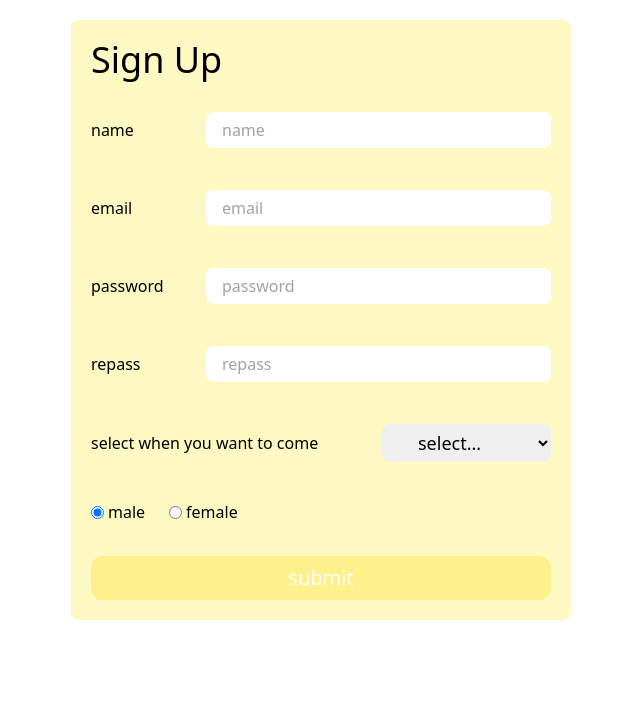
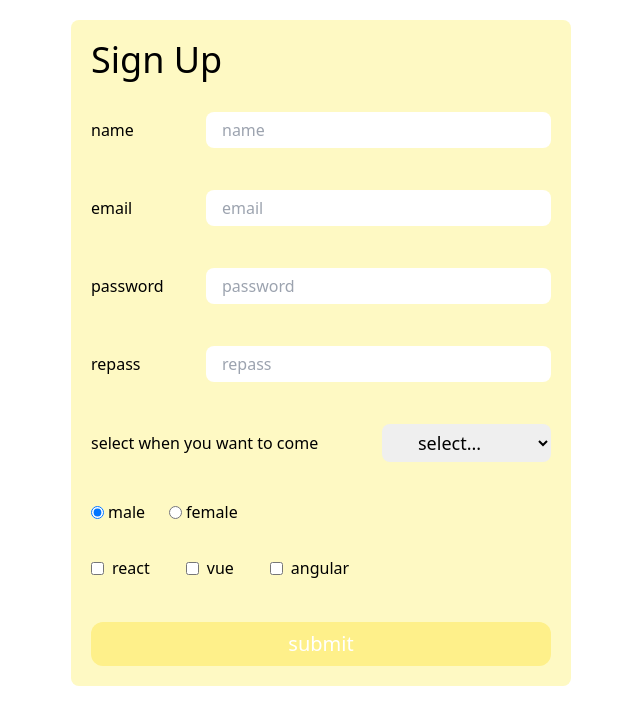
Before and after one commit to AliKouchekzade/form-app, a React (Create React App) app: page / in a window 1280 px wide. Shown: the top 724 px of the page, without its empty margins (319-959 px from the left). Built offline with nearby package versions, Linux system fonts and the light colour scheme.

Commit message:
checkBox input

```diff
--- /dev/null
+++ b/src/common/checkbox.js
@@ -0,0 +1,32 @@
+const CheckBox = ({ formik, name, checkBoxs }) => {
+  return (
+    <div className="flex flex-col gap-y-1">
+      <div className="flex gap-x-9 items-center">
+        {checkBoxs.map((check) => (
+          <div className="flex gap-x-2 items-center">
+            <input
+              type="checkbox"
+              name={name}
+              value={check.value}
+              id={check.value}
+              onChange={formik.handleChange}
+              onBlur={formik.handleBlur}
+            />
+            <label htmlFor={check.value}>{check.value}</label>
+          </div>
+        ))}
+      </div>
+      {
+        <div
+          className={`text-red-600 text-sm h-1.5 ${
+            formik.errors[name] && formik.touched[name] ? "" : "opacity-0"
+          }`}
+        >
+          {formik.errors[name]}
+        </div>
+      }
+    </div>
+  );
+};
+
+export default CheckBox;
--- a/src/components/signUpForm.js
+++ b/src/components/signUpForm.js
@@ -3,6 +3,7 @@ import * as Yup from "yup";
 import Input from "../common/input";
 import RadioInput from "../common/radioInput";
 import Select from "../common/select";
+import CheckBox from "../common/checkbox";
 
 const SignUpForm = () => {
   const inputs = [
@@ -21,6 +22,12 @@ const SignUpForm = () => {
     { label: "tomorrow", value: "tomorrow" },
   ];
 
+  const checkBoxs = [
+    { value: "react" },
+    { value: "vue" },
+    { value: "angular" },
+  ];
+
   const formik = useFormik({
     initialValues: {
       name: "",
@@ -29,6 +36,7 @@ const SignUpForm = () => {
       repass: "",
       gender: "male",
       time: "",
+      interests: [],
     },
     onSubmit: (values) => {
       console.log(values);
@@ -49,6 +57,7 @@ const SignUpForm = () => {
         .required("password confirm is required"),
       gender: Yup.string().required("gender is required"),
       time: Yup.string().required("time is required"),
+      interests: Yup.array().min(2).required("choose at least one interest"),
     }),
     validateOnMount: true,
   });
@@ -74,6 +83,8 @@ const SignUpForm = () => {
 
       <RadioInput formik={formik} name="gender" inputsRadio={inputsRadio} />
 
+      <CheckBox formik={formik} name="interests" checkBoxs={checkBoxs} />
+
       <button
         type="submit"
         className={`py-2 rounded-xl text-white text-xl ${
```
